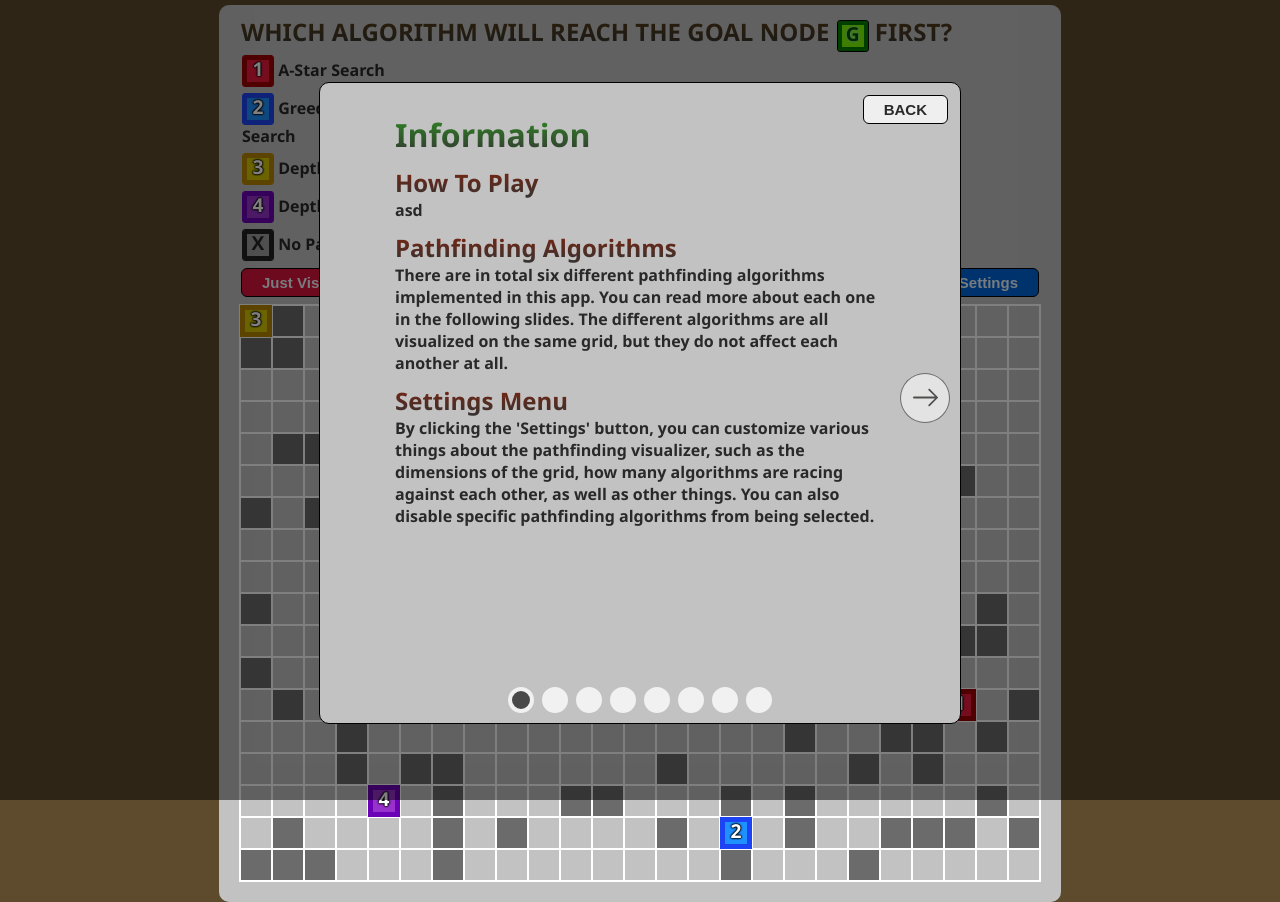
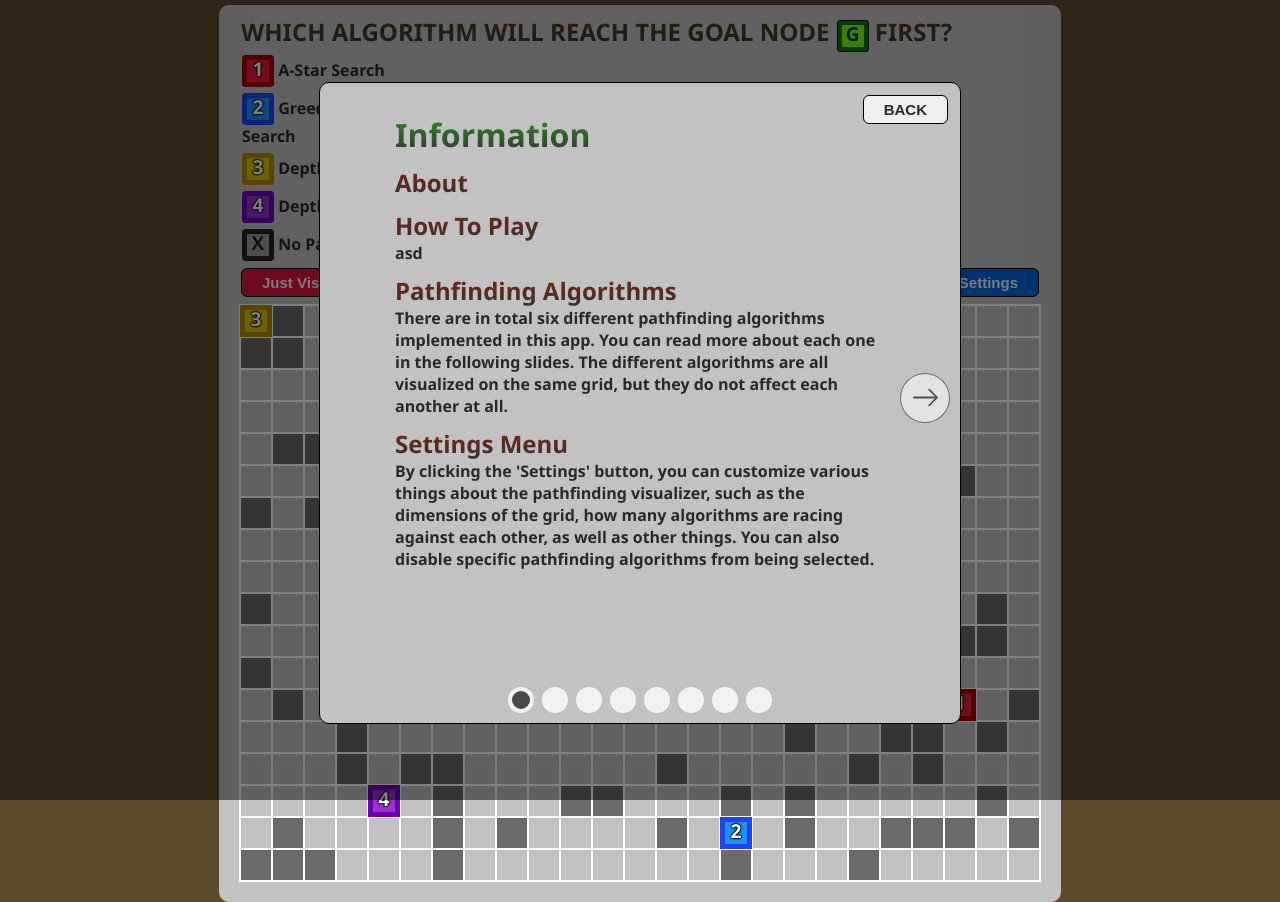
Before and after one commit to vik-ma/pathfinding-race, a React (Create React App) app: page / in a window 1280 px wide. Both pictures are taken after a click on the button "Information". Built offline with nearby package versions, Linux system fonts and the light colour scheme.

Commit message:
Made buttons in SliderWindow not highlightable

```diff
--- a/src/App.css
+++ b/src/App.css
@@ -179,6 +179,7 @@ p {
 }
 
 .infoButtonBack {
+    user-select: none;
     position: absolute;
     right: 10px;
     top: 10px;
@@ -218,6 +219,7 @@ p {
     justify-content: center;
     align-items: center;
     cursor: pointer;
+    user-select: none;
     opacity: 0.7;
     transition: ease-in-out 0.2s;
   }
--- a/src/InfoSliders/AlgoInfo.js
+++ b/src/InfoSliders/AlgoInfo.js
@@ -4,6 +4,7 @@ export const AlgoInfo = [
     title: <h1 className="infoTitle">Information</h1>,
     text: (
       <>
+        <h2 className="infoSubTitle">About</h2>
         <h2 className="infoSubTitle">How To Play</h2>
         <p>asd</p>
         <h2 className="infoSubTitle">Pathfinding Algorithms</h2>
@@ -29,7 +30,6 @@ export const AlgoInfo = [
     title: <h1 className="infoTitle">Additional Information</h1>,
     text: (
       <>
-        {" "}
         <h2 className="infoSubTitle">Start Nodes</h2>
         <p>
           These nodes are the start nodes:{" "}
```
